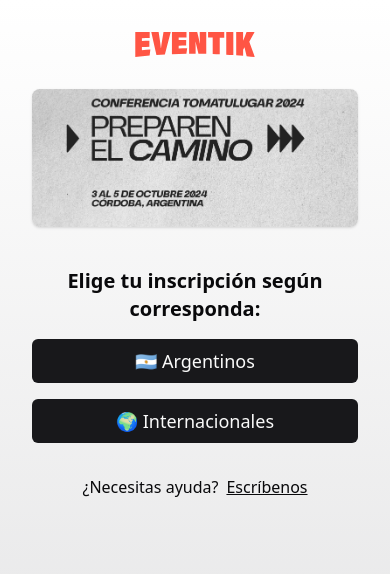
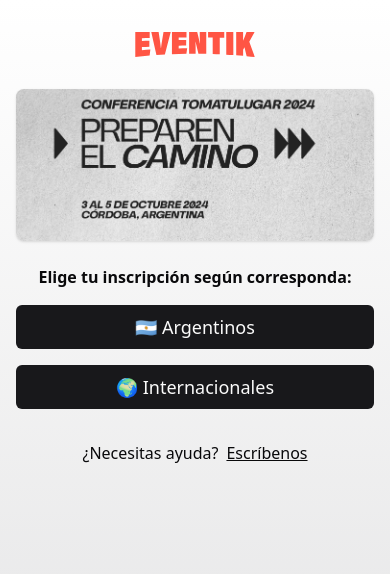
Before and after one commit to eventikapp/links, a Next.js app: page /tomatulugar in a window 390 px wide. Shown: the top 574 px of the page. Built offline with nearby package versions, Linux system fonts and the light colour scheme.

Commit message:
spacing fixes

```diff
--- a/app/page.tsx
+++ b/app/page.tsx
@@ -7,7 +7,7 @@
 
 export default function Page() {
   return (
-    <div className="flex items-center flex-col mx-auto w-full justify-center mt-8 px-8">
+    <div className="flex items-center flex-col mx-auto w-full justify-center mt-8 px-4 md:px-8">
       <div className="w-full flex items-center flex-col gap-8">
         <Image
           src={logoEventik}
@@ -18,7 +18,7 @@
         />
 
         <div className="w-full flex flex-col items-center gap-4">
-          <h2 className="text-center font-semibold text-xl">Eventos</h2>
+          <h2 className="text-center font-semibold text-md md:text-xl">Eventos</h2>
 
           <Link
             href="/tomatulugar"
--- a/app/tomatulugar/page.tsx
+++ b/app/tomatulugar/page.tsx
@@ -14,7 +14,7 @@
 
 export default function Page() {
   return (
-    <div className="flex items-center flex-col mx-auto w-full justify-center mt-8 px-8">
+    <div className="flex items-center flex-col mx-auto w-full justify-center mt-8 px-4 md:px-8">
       <div className="w-full flex items-center flex-col gap-8">
         <Image
           src={logoEventik}
@@ -30,11 +30,11 @@
             alt="Banner tomatulugar"
             width={745}
             height={346}
-            className="mb-6 rounded-lg shadow"
+            className="mb-2 rounded-lg shadow"
             priority
           />
 
-          <h2 className="text-center font-semibold text-xl">Elige tu inscripción según corresponda:</h2>
+          <h2 className="text-center font-semibold text-md md:text-xl">Elige tu inscripción según corresponda:</h2>
 
           <Link
             href="https://ar.eventik.app/e/conferencia-tomatulugar-2024-preparen-el-camino"
```
